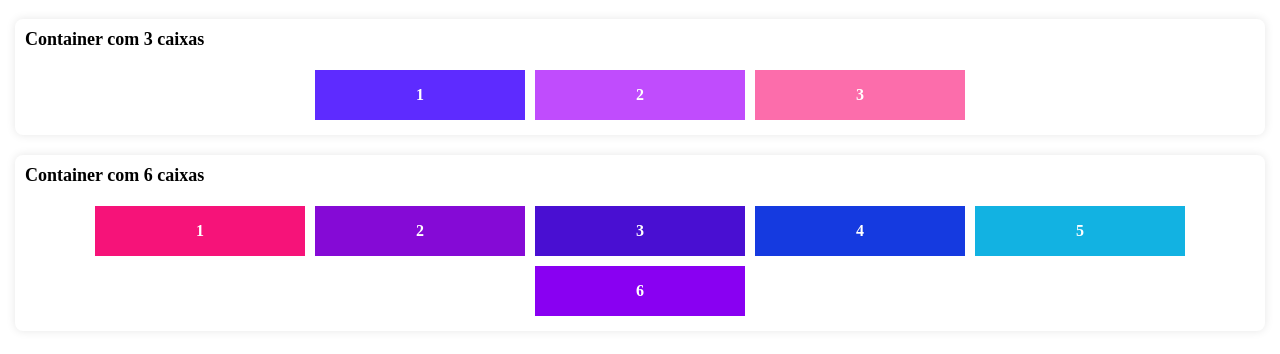
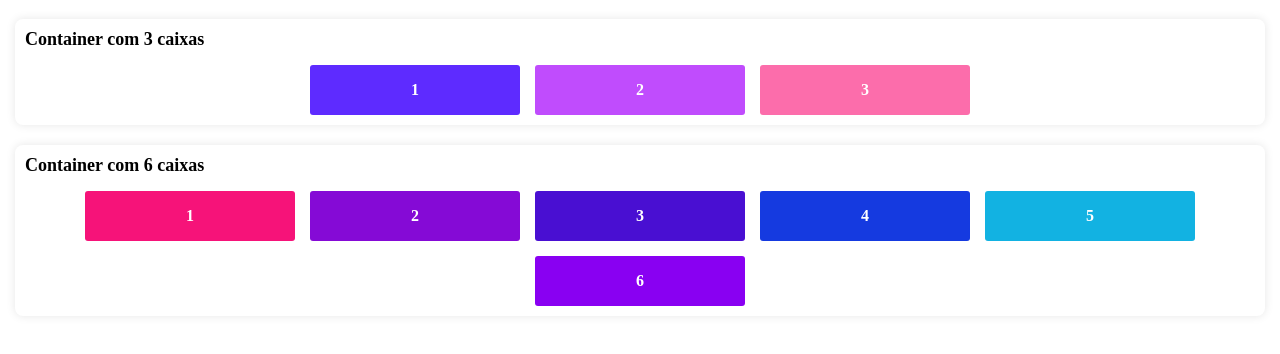
Before and after one commit to gabrielli-basilio/Cria--o-de-Flexbox, a plain HTML site: page index.html in a window 1280 px wide. Shown: the part 64-418 px from the top of the page. Drawn offline with Linux system fonts and the light colour scheme.

Commit message:
Dê espaçamento entre os elementos com gap

```diff
--- a/style.css
+++ b/style.css
@@ -25,18 +25,19 @@ section {
     color: white;
     width: 210px;
     height: 50px;
-    margin: 5px;
     display: flex;
     align-items: center;
     justify-content: center;
     font-weight: bold;
+    border-radius: 3px;
 }
 
 .container_1, .container_2 {
     display: flex;
     align-items: center;       /* centraliza verticalmente */
     justify-content: center;   /* centraliza horizontalmente */
-    flex-wrap: wrap; /* Quebra de linha em telas pequenas */
+    flex-wrap: wrap;           /* Quebra de linha em telas pequenas */
+    gap: 15px;                 /*espaçamento entre os elementos*/
 }
 
 /* Container com 3 caixas coloridas*/
```
